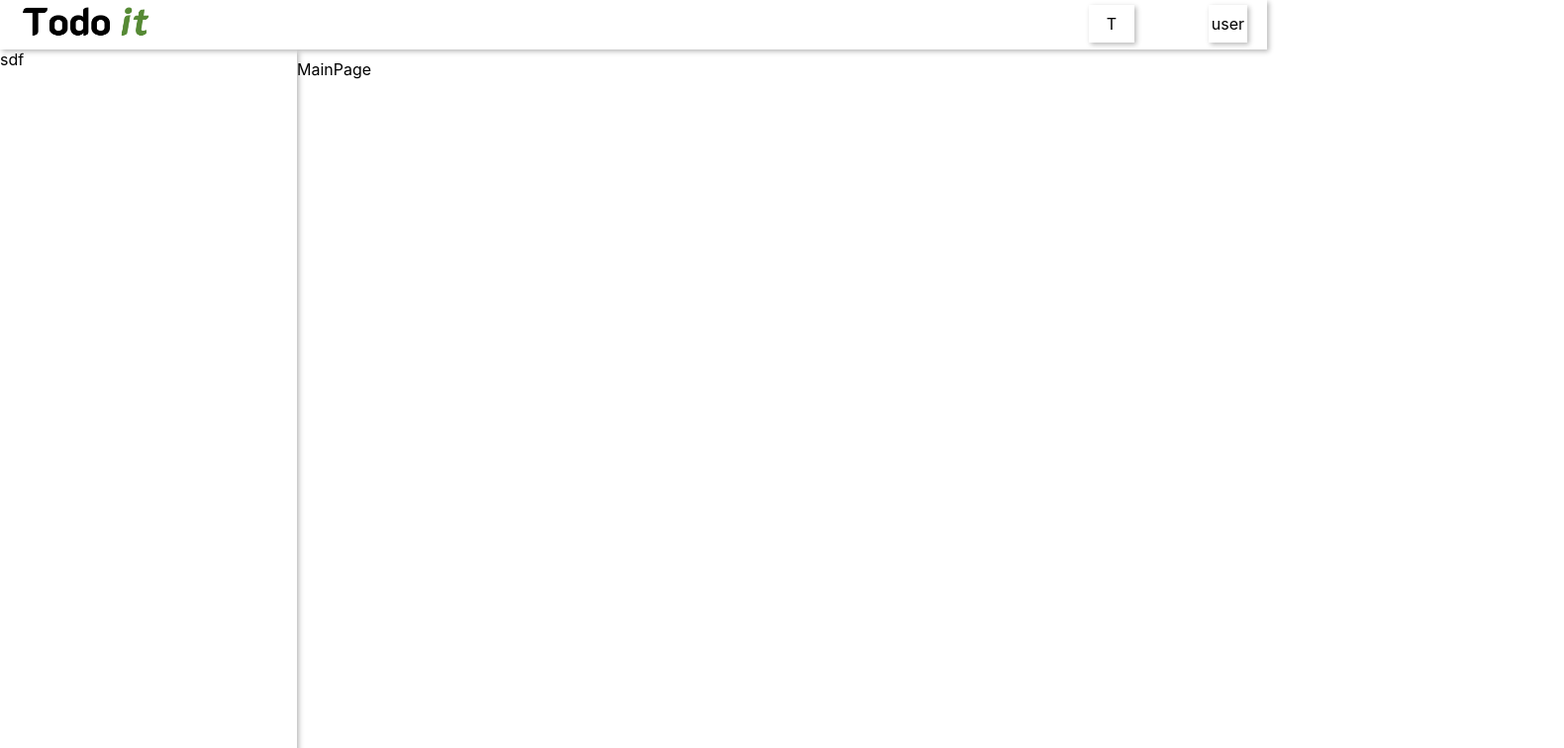
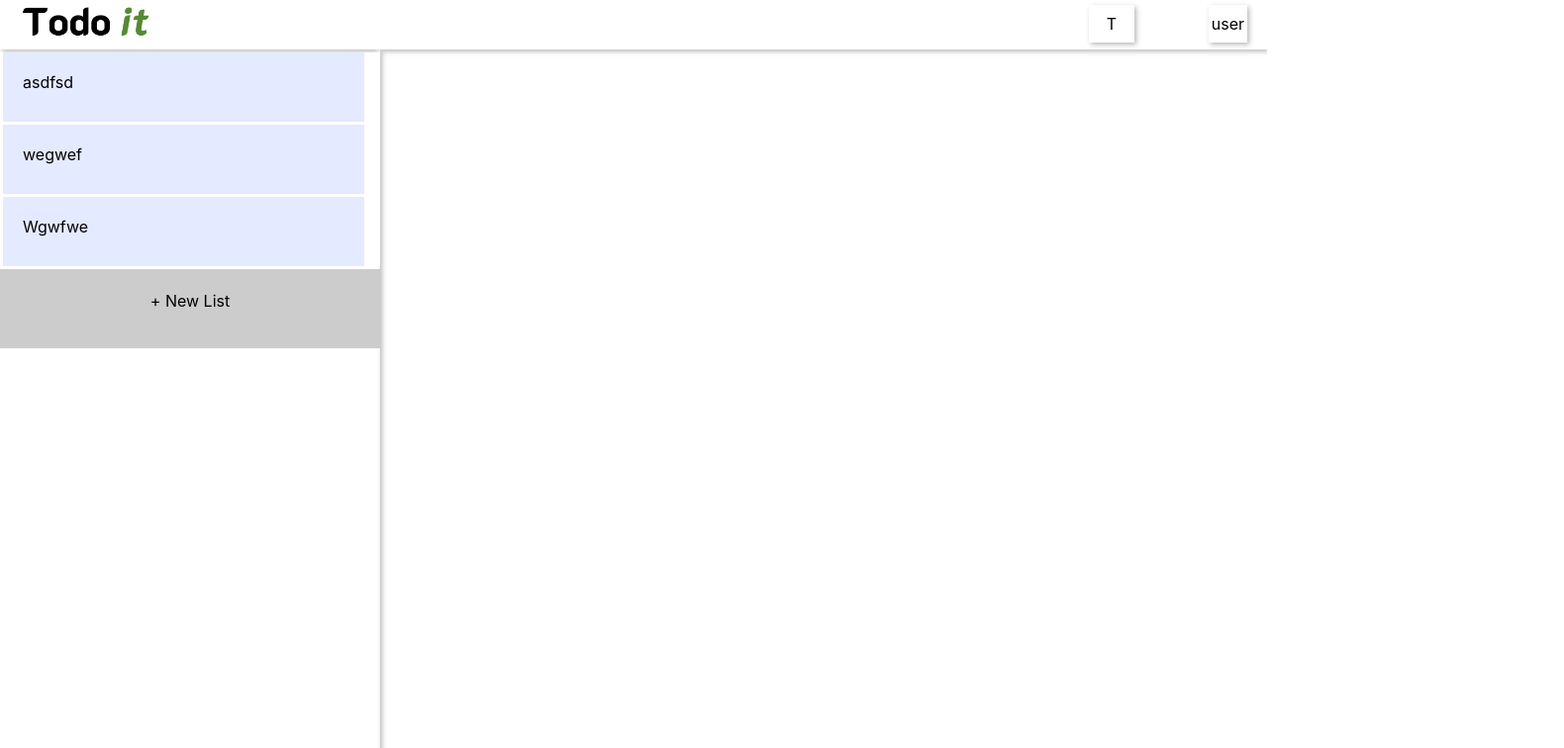
Before and after one commit to codestates/todo-it, a React (Create React App) app in the folder client/: page / in a window 1280 px wide. Shown: the top 756 px of the page at 99% size, 1580 px wide, since content can reach past the window. Built offline with nearby package versions, Linux system fonts and the light colour scheme; the HTML template or start-up script is replaced by a standard one.

Commit message:
[Client] 사이드바 생성 및 기능 구현

```diff
--- a/client/src/App.tsx
+++ b/client/src/App.tsx
@@ -3,14 +3,12 @@ import { BrowserRouter, Route, Routes } from 'react-router-dom';
 import Header from './components/Header/Header';
 import MainPage from './pages/MainPage/MainPage';
 import LoginPage from './pages/LoginPage/LoginPage';
-import SideBar from './components/SideBar/SideBar';
+//import SideBar from './components/SideBar/SideBar';
 
 function App() {
   return (
     <BrowserRouter>
       <Header />
-      <SideBar />
-
       <Routes>
         <Route path="/" element={<MainPage />} />
       </Routes>
--- a/client/src/components/Header/Header.tsx
+++ b/client/src/components/Header/Header.tsx
@@ -7,13 +7,13 @@ import TeamModal from './Modal/TeamModal';
 import UserModal from './Modal/UserModal';
 const Container = styled.div`
   background-color: #fff;
-  position: fixed;
+  //position: fixed;
   width: 100%;
   height: 50px;
   display: flex;
   justify-content: space-between;
-  top: 0;
-  left: 0;
+  /* top: 0;
+  left: 0; */
   line-height: 50px;
   text-align: center;
   box-shadow: 2px 2px 5px #b8b8b8, -2px -2px 5px #ffffff;
@@ -55,34 +55,28 @@ function Header() {
   const [teamModal, setTeamModal] = useState<boolean>(false);
   const [userModal, setUserModal] = useState<boolean>(false);
 
-  function open(btn: string) {
-    if (btn === 't') setTeamModal(!teamModal);
-    if (btn === 'u') setUserModal(!userModal);
+  function TeamOpen() {
+    setTeamModal(!teamModal);
+  }
+  function UserOpen() {
+    setUserModal(!userModal);
   }
 
   return (
     <div>
-      {teamModal ? <TeamModal /> : null}
-      {userModal ? <UserModal /> : null}
+      {teamModal ? (
+        <TeamModal teamModal={teamModal} setTeamModal={setTeamModal} />
+      ) : null}
+      {userModal ? (
+        <UserModal userModal={userModal} setUserModal={setUserModal} />
+      ) : null}
       <Container>
         <NavLink to="/">
           <Logo src={logo}></Logo>
         </NavLink>
         <BtnContainer>
-          <Teambtn
-            onClick={() => {
-              open('t');
-            }}
-          >
-            T
-          </Teambtn>
-          <Username
-            onClick={() => {
-              open('u');
-            }}
-          >
-            {username}
-          </Username>
+          <Teambtn onClick={TeamOpen}>T</Teambtn>
+          <Username onClick={UserOpen}>{username}</Username>
         </BtnContainer>
       </Container>
     </div>
--- a/client/src/components/Header/Modal/TeamModal.tsx
+++ b/client/src/components/Header/Modal/TeamModal.tsx
@@ -12,6 +12,7 @@ const ModalContent = styled.div`
   color: black;
   width: 20rem;
   height: 30rem;
+  align-items: center;
   background-color: #fff;
 `;
 
@@ -25,21 +26,32 @@ const Overlay = styled.div`
 `;
 const Teams = styled.div`
   color: black;
+  padding: 20px;
   font-size: 24px;
 `;
 
-function TeamModal() {
+interface Props {
+  teamModal: boolean;
+  setTeamModal(value: boolean): void;
+}
+function TeamModal({ teamModal, setTeamModal }: Props) {
   const contents = ['team1', 'team2', 'team3'];
+
+  const onClick = () => {
+    setTeamModal(!teamModal);
+  };
+
   return (
     <div>
       <ModalContainer>
         <ModalContent>
-          {contents.map((team) => {
-            <Teams>team</Teams>;
-          })}
+          TEAM
+          {contents.map((team, index) => (
+            <Teams key={index}>{team}</Teams>
+          ))}
         </ModalContent>
       </ModalContainer>
-      <Overlay />
+      <Overlay onClick={onClick} />
     </div>
   );
 }
--- a/client/src/components/Header/Modal/UserModal.tsx
+++ b/client/src/components/Header/Modal/UserModal.tsx
@@ -30,7 +30,16 @@ const Btn = styled.div`
   text-align: center;
 `;
 
-function UserModal() {
+interface Props {
+  userModal: boolean;
+  setUserModal(value: boolean): void;
+}
+
+function UserModal({ userModal, setUserModal }: Props) {
+  const onClick = () => {
+    setUserModal(!userModal);
+  };
+
   return (
     <div>
       <ModalContainer>
@@ -40,7 +49,7 @@ function UserModal() {
           <Btn>로그아웃</Btn>
         </ModalContent>
       </ModalContainer>
-      <Overlay />
+      <Overlay onClick={onClick} />
     </div>
   );
 }
--- /dev/null
+++ b/client/src/components/SideBar/AddDirectory.tsx
@@ -0,0 +1,64 @@
+import React, { useState } from 'react';
+import styled from 'styled-components';
+
+const AddBtn = styled.div`
+  background-color: #cccccc;
+  height: 10vh;
+  text-align: center;
+  line-height: 4em;
+  display: flex;
+  justify-content: center;
+`;
+
+const AddListContainer = styled.div`
+  background-color: #e6f3fc;
+  height: 10vh;
+  align-items: center;
+  position: relative;
+  display: flex;
+  justify-content: center;
+`;
+
+const NameInput = styled.input`
+  height: 40%;
+`;
+
+interface Props {
+  Directories: Array<string>;
+  setDirectories(arr: string[]): void;
+}
+
+function AddDirectory({ Directories, setDirectories }: Props) {
+  const [click, setClick] = useState(false);
+  const [directoryName, setDirectoryName] = useState('');
+
+  const onClick = () => {
+    setClick(true);
+  };
+
+  const onChange = (e: React.ChangeEvent<HTMLInputElement>) => {
+    const value = e.target.value;
+    setDirectoryName(value);
+  };
+
+  const AddDirectory = () => {
+    setDirectories([...Directories, directoryName]);
+    setDirectoryName('');
+    setClick(false);
+  };
+
+  return (
+    <div>
+      {!click ? (
+        <AddBtn onClick={onClick}>+ New List</AddBtn>
+      ) : (
+        <AddListContainer>
+          <NameInput onChange={onChange} value={directoryName} />
+          <button onClick={AddDirectory}>+</button>
+        </AddListContainer>
+      )}
+    </div>
+  );
+}
+
+export default AddDirectory;
--- /dev/null
+++ b/client/src/components/SideBar/Directory.tsx
@@ -0,0 +1,148 @@
+import React, { useState } from 'react';
+import styled from 'styled-components';
+
+const Container = styled.div`
+  height: 70px;
+  width: 95%;
+  background-color: #e4eaff;
+  margin: 3px;
+`;
+
+const Name = styled.div`
+  float: left;
+  padding: 20px;
+`;
+
+const DirectoryBtn = styled.div`
+  &:hover {
+    color: black;
+  }
+  float: right;
+  padding: 20px;
+  width: 30px;
+  height: 30px;
+  color: rgba(0, 0, 0, 0);
+`;
+
+const Modal = styled.div`
+  height: 70px;
+  width: 95%;
+  margin: 3px;
+  display: flex;
+  justify-content: space-between;
+  background-color: #ffefef;
+`;
+
+const Delete = styled.div`
+  /* margin-right: 30%;
+  padding: 20%; */
+`;
+
+const Edit = styled.div`
+  /* margin-left: 30%;
+  padding: 20%; */
+`;
+
+const EditDelteBtnContainer = styled.div`
+  display: flex;
+  justify-content: space-between;
+`;
+
+const EditBox = styled.div``;
+
+const EditInput = styled.input``;
+
+const DelBox = styled.div``;
+
+const DelBtn = styled.div``;
+
+interface Props {
+  name: string;
+  Directories: Array<string>;
+  setDirectories(arr: string[]): void;
+}
+
+function Directory({ name, Directories, setDirectories }: Props) {
+  const [click, setClick] = useState(false);
+  const [edit, setEdit] = useState(false);
+  const [del, setDel] = useState(false);
+  const [newName, setnewName] = useState('');
+
+  const DirectoryRightBtnClick = () => {
+    setClick(!click);
+  };
+
+  const EditClick = () => {
+    setEdit(true);
+  };
+  const DeleteClick = () => {
+    setDel(true);
+  };
+  const onChange = (e: React.ChangeEvent<HTMLInputElement>) => {
+    const value = e.target.value;
+    setnewName(value);
+  };
+
+  const EditBtnFunc = () => {
+    setEdit(false);
+    let directories = [...Directories];
+    for (let i = 0; i < directories.length; i++) {
+      if (directories[i] === name) {
+        directories = directories.slice(0, i).concat([newName]);
+        directories.concat(directories.slice(i + 1));
+        break;
+      }
+    }
+    // directories.map((directoryname, index) => {
+    //   return directoryname === name ? (directoryname = newName) : true;
+    // });
+    setDirectories(directories);
+    setClick(false);
+  };
+
+  const DelBtnFunc = () => {
+    setDel(false);
+    let directories = [...Directories];
+    for (let i = 0; i < directories.length; i++) {
+      if (directories[i] === name) {
+        directories = directories.slice(0, i).concat(directories.slice(i + 1));
+        break;
+      }
+    }
+    setDirectories(directories);
+    setClick(false);
+  };
+
+  return (
+    <div>
+      <Container>
+        <Name>{name}</Name>
+        <DirectoryBtn onClick={DirectoryRightBtnClick}>...</DirectoryBtn>
+      </Container>
+      {click ? (
+        <Modal>
+          {edit || del ? null : (
+            <EditDelteBtnContainer>
+              <Edit onClick={EditClick}>수정하기</Edit>
+              <Delete onClick={DeleteClick}>삭제하기</Delete>
+            </EditDelteBtnContainer>
+          )}
+
+          {edit ? (
+            <EditBox>
+              <EditInput value={newName} onChange={onChange} />
+              <button onClick={EditBtnFunc}>수정</button>
+            </EditBox>
+          ) : null}
+          {del ? (
+            <DelBox>
+              <DelBtn onClick={DelBtnFunc}>삭제하기</DelBtn>
+            </DelBox>
+          ) : null}
+        </Modal>
+      ) : null}
+    </div>
+  );
+}
+
+export default Directory;
--- a/client/src/components/SideBar/SideBar.tsx
+++ b/client/src/components/SideBar/SideBar.tsx
@@ -1,16 +1,47 @@
-import React from 'react';
+import React, { useState } from 'react';
 import styled from 'styled-components';
-
+import AddDirectory from './AddDirectory';
+import Directory from './Directory';
 const Sidebar = styled.div`
   float: left;
-  width: 300px;
-  height: 850px;
-  margin-top: 50px;
+  width: 30%;
+  height: 100%;
+  overflow-y: scroll;
+
+  display: table;
   box-shadow: 2px 2px 5px #b8b8b8, -2px -2px 5px #ffffff;
+`;
+const DirectoriyContainer = styled.div`
+  background-color: #fff;
+  align-items: center;
 `;
 
 function SideBar() {
-  return <Sidebar>sdf</Sidebar>;
+  const [Directories, setDirectories] = useState<string[]>([
+    'asdfsd',
+    'wegwef',
+    'Wgwfwe',
+  ]);
+
+  return (
+    <Sidebar>
+      {console.log(Directories)}
+      <DirectoriyContainer>
+        {Directories.map((name, index) => (
+          <Directory
+            key={index}
+            name={name}
+            Directories={Directories}
+            setDirectories={setDirectories}
+          />
+        ))}
+      </DirectoriyContainer>
+      <AddDirectory
+        Directories={Directories}
+        setDirectories={(arr: string[]) => setDirectories(arr)}
+      />
+    </Sidebar>
+  );
 }
 
 export default SideBar;
--- /dev/null
+++ b/client/src/components/Todos/AddTodo.tsx
@@ -0,0 +1,6 @@
+import React from 'react';
+function AddTodo() {
+  return <div></div>;
+}
+
+export default AddTodo;
--- /dev/null
+++ b/client/src/components/Todos/Comment.tsx
@@ -0,0 +1,6 @@
+import React from 'react';
+function Comment() {
+  return <div></div>;
+}
+
+export default Comment;
--- /dev/null
+++ b/client/src/components/Todos/Todos.tsx
@@ -0,0 +1,16 @@
+import React from 'react';
+import styled from 'styled-components';
+
+const TodosContainer = styled.div`
+  float: right;
+  width: 70%;
+  height: 100%;
+  overflow-y: scroll;
+  box-shadow: 2px 2px 5px #b8b8b8, -2px -2px 5px #ffffff;
+`;
+
+function Todos() {
+  return <TodosContainer></TodosContainer>;
+}
+
+export default Todos;
--- a/client/src/pages/MainPage/MainPage.tsx
+++ b/client/src/pages/MainPage/MainPage.tsx
@@ -1,14 +1,21 @@
 import React from 'react';
 import styled from 'styled-components';
+import SideBar from '../../components/SideBar/SideBar';
+import Todos from '../../components/Todos/Todos';
 
 const Container = styled.div`
-  padding-top: 60px;
-  padding-left: 300px;
   width: 100%;
+  height: 95vh;
+  overflow: hidden;
 `;
 
 function MainPage() {
-  return <Container>MainPage</Container>;
+  return (
+    <Container>
+      <Todos />
+      <SideBar />
+    </Container>
+  );
 }
 
 export default MainPage;
```
